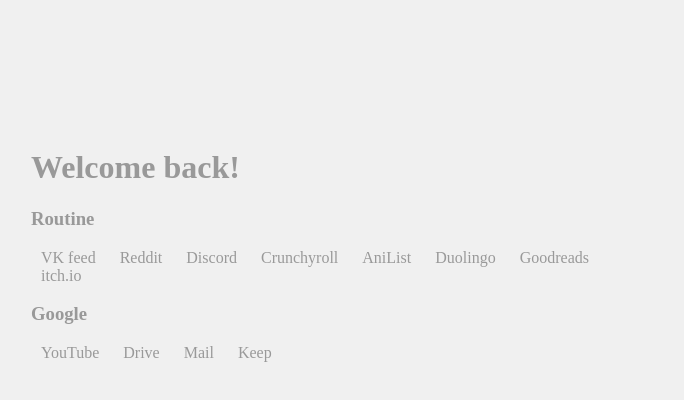
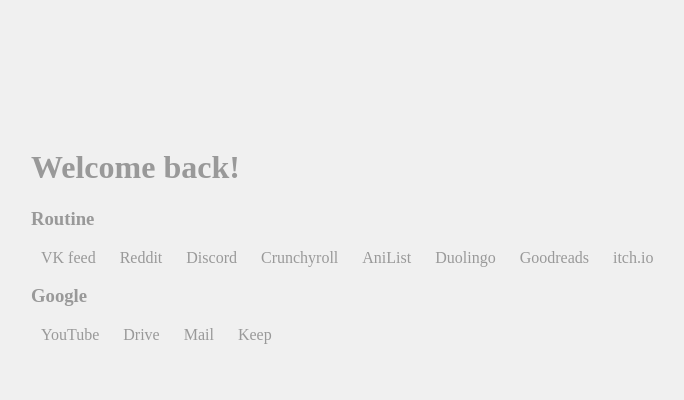
Before and after one commit to graynut/starpage, a plain HTML site: page index.html in a window 1280 px wide. Shown: the whole page, without its empty margins (217-901 px from the left). Drawn offline with Linux system fonts and the light colour scheme.

Commit message:
Update style.css

```diff
--- a/style.css
+++ b/style.css
@@ -5,7 +5,6 @@ body {
 	font-family: ubuntu;
 	padding-top: 120px;
 	padding-left: 240px;
-	padding-right: 420px;
 }
 a:hover {
 	background:#fff;
```
